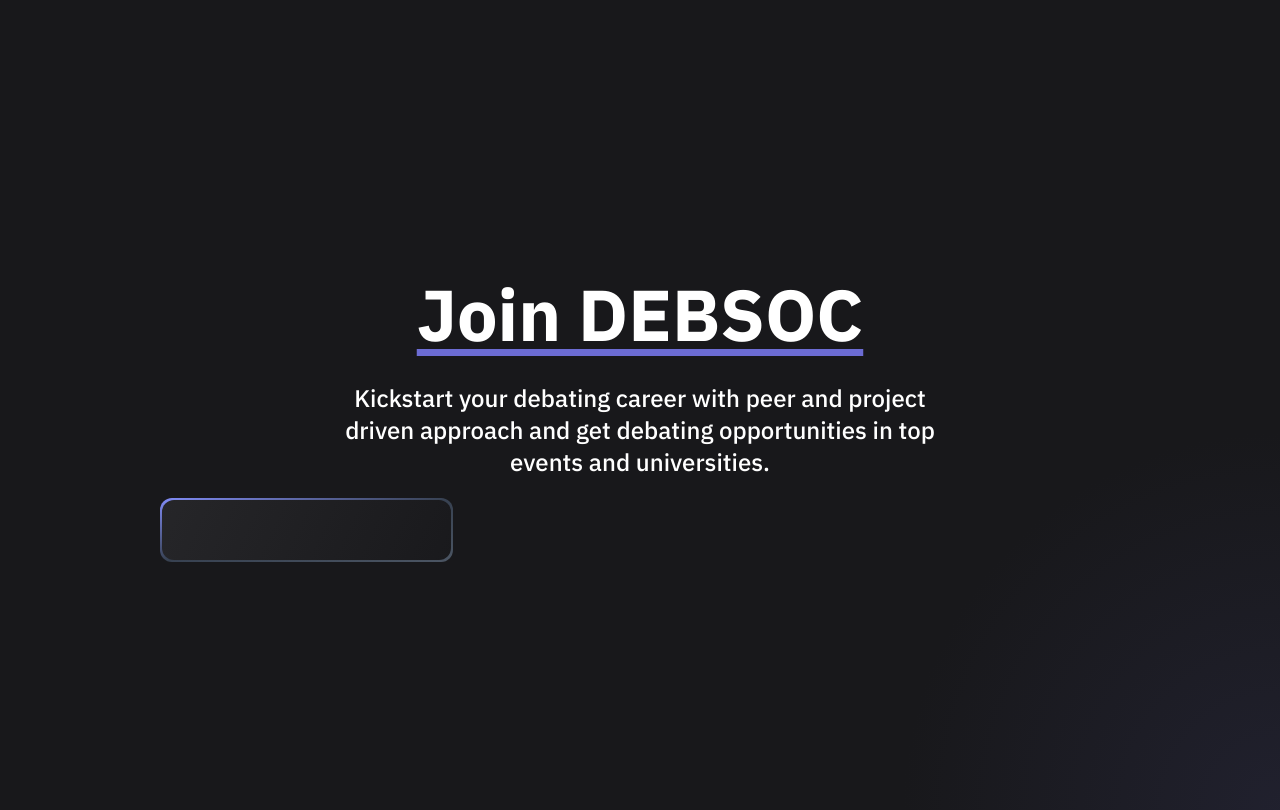
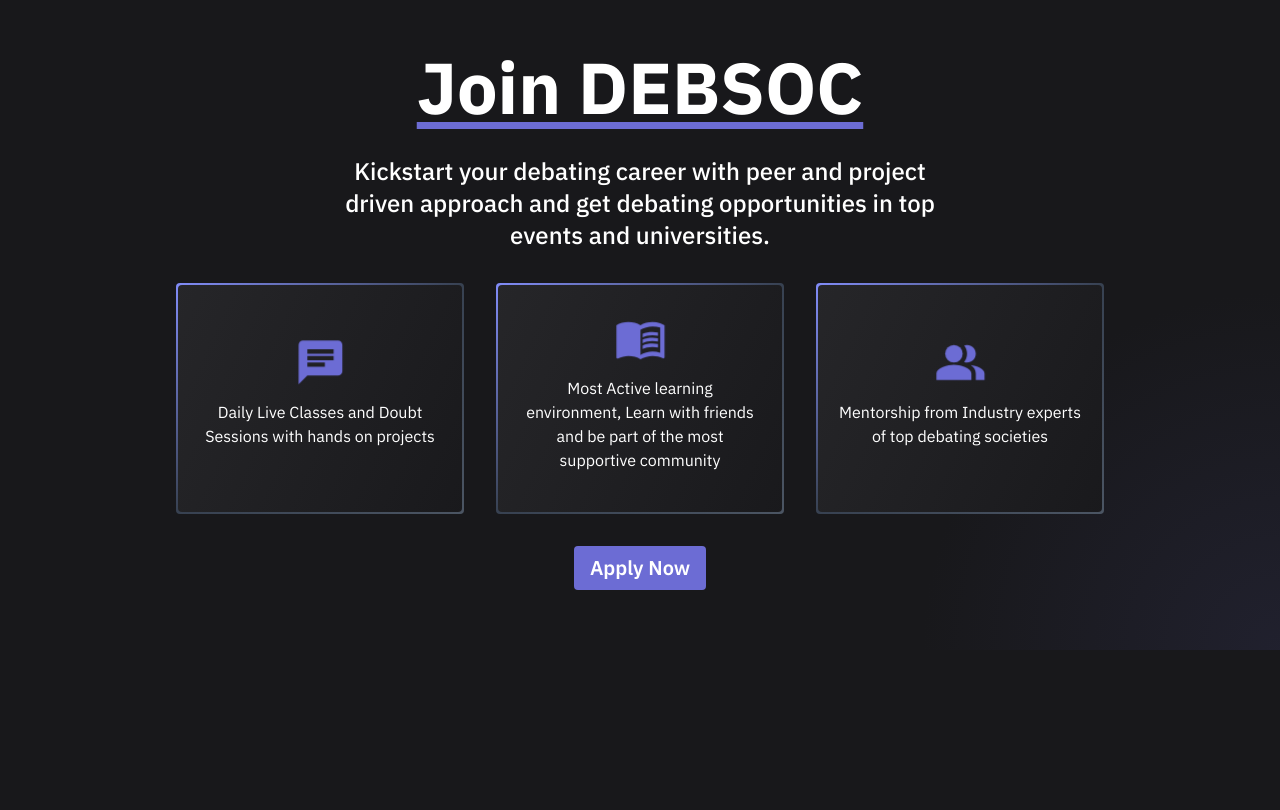
Before and after one commit to abhay-ag/DEBSOC-Final, a React (Create React App) app: page / in a window 1280 px wide. Shown: the part 790-1600 px from the top of the page. After the commit the page ends 1440 px from the top, so only its background shows below. Built offline with nearby package versions, Linux system fonts and the light colour scheme.

Commit message:
2 sections made | made dynamic | rendering done

```diff
--- a/package.json
+++ b/package.json
@@ -3,7 +3,10 @@
   "version": "0.1.0",
   "private": true,
   "dependencies": {
+    "@emotion/react": "^11.9.0",
+    "@emotion/styled": "^11.8.1",
     "@mui/icons-material": "^5.8.0",
+    "@mui/material": "^5.8.0",
     "@testing-library/jest-dom": "^5.16.4",
     "@testing-library/react": "^13.2.0",
     "@testing-library/user-event": "^13.5.0",
--- a/src/Card.jsx
+++ b/src/Card.jsx
@@ -1,10 +1,15 @@
 import React from 'react'
 
-function Card() {
+function Card({icon, text}) {
   return (
-    <div className='w-[30.5%] h-full flex flex-row items-center justify-center bg-gradient-to-br from-indigo-400 via-gray-700 to-gray-600 p-0.5 rounded-xl mt-5 box-border'>
-        <div className='w-full box-border rounded-xl p-5 flex font-bold text-white items-center justify-center flex-col h-full mycol'>
-
+    <div className='w-full md:w-[30%] h-full flex flex-row items-center justify-center bg-gradient-to-br from-indigo-400 via-gray-700 to-gray-600 p-0.5 rounded mt-5 md:mt-0 box-border'>
+        <div className='w-full box-border rounded p-5 flex font-bold text-white items-center justify-center flex-col h-full mycol'>
+            <div className='text-magenta md:cuFon md:mt-4'>
+                {icon}
+            </div>
+            <div className='text-center font-normal mt-5 md:mb-5'>
+                {text}
+            </div>
         </div>
     </div>
   )
--- a/src/Hero.jsx
+++ b/src/Hero.jsx
@@ -1,6 +1,7 @@
 import React from 'react'
 import { Link } from 'react-router-dom'
 import Plane from './imgs/Plane'
+import ArrowRightAltIcon from '@mui/icons-material/ArrowRightAlt';
 
 function Hero() {
   return (
@@ -11,7 +12,7 @@ function Hero() {
                 <font className="text-white font-black text-xl md:text-[1.7rem] mr-5">We're Hiring</font>
                 <Link className='link' to= '/apply'><button className='bg-magenta px-4 py-2 rounded text-xl font-semibold text-white'>Apply Now</button></Link>
             </div>
-            <font className="text-white text-[1.2rem] mt-5 font-medium">For more information click <font className = 'ml-3 text-magenta font-bold'><Link to= '/about-us' className = 'link'>here </Link></font></font>
+            <font className="text-white text-[1.2rem] mt-5 font-medium">For more information click <font className = 'ml-3 text-magenta font-bold'><Link to= '/about-us' className = 'link'>here<ArrowRightAltIcon fontSize='large'/> </Link></font></font>
         </div>
         <div className="hidden lg:flex flex-1 md:flex-[0.4_0_0%] justify-center">
             <Plane className = 'plane'/>
--- a/src/Section1.jsx
+++ b/src/Section1.jsx
@@ -1,15 +1,31 @@
 import React from 'react'
 import Card from './Card'
 import './style.css'
+import ChatIcon from '@mui/icons-material/Chat';
+import MenuBookIcon from '@mui/icons-material/MenuBook';
+import PeopleAltIcon from '@mui/icons-material/PeopleAlt';
+import { Link } from 'react-router-dom';
 
 function Section1() {
   return (
-    <div className="w-screen h-screen flex flex-col justify-center items-center rad-grad">
-      <h1 className='text-7xl text-white font-bold underline underline-offset-8 decoration-magenta'>Join DEBSOC</h1>
-      <h3 className='text-2xl w-1/2 text-white font-medium mt-8 text-center'>Kickstart your debating career with peer and project driven approach and get debating opportunities in top events and universities.</h3>
-      <div className='flex flex-row w-3/4'>
-        <Card />
+    <div className="w-screen h-fit md:h-[80vh] flex flex-col justify-center items-center rad-grad">
+      <h1 className='text-[10vw] md:text-7xl text-white font-bold underline underline-offset-8 decoration-magenta'>Join DEBSOC</h1>
+      <h3 className='text-normal md:text-2xl w-[90%] md:w-1/2 text-white font-medium mt-8 text-center'>Kickstart your debating career with peer and project driven approach and get debating opportunities in top events and universities.</h3>
+      <div className='flex flex-col md:flex-row justify-around w-[75%] mt-8 mb-5 md:mb-0 h-fit'>
+        <Card
+          icon={<ChatIcon fontSize = 'large'/>}
+          text  = "Daily Live Classes and Doubt Sessions with hands on projects"
+        />
+        <Card
+          icon={<MenuBookIcon fontSize='large' />}
+          text = "Most Active learning environment, Learn with friends and be part of the most supportive community"
+        />
+        <Card
+          icon={<PeopleAltIcon fontSize='large' />}
+          text = "Mentorship from Industry experts of top debating societies"
+        />
       </div>
+      <Link className='link' to= '/apply'><button className='bg-magenta px-4 py-2 rounded text-xl mt-8 mb-5 font-semibold text-white'>Apply Now</button></Link>
     </div>
   )
 }
--- a/src/tailwind.css
+++ b/src/tailwind.css
@@ -23,6 +23,9 @@
     .mycol{
         background: linear-gradient(114.7deg, #27272A -9.77%, #18181B 110.32%);
     }
+    .cuFon{
+        transform: scale(1.5);
+    }
 }
 
 @layer base{
```
Also changed, not shown: src/style.css, 1 other file (tests, documents, lock files or other folders).
